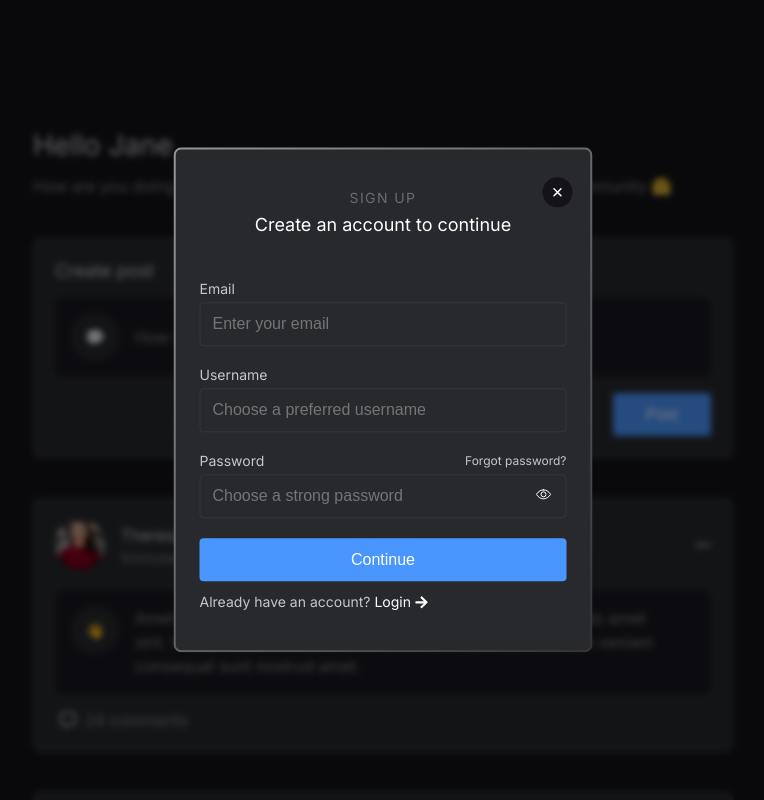
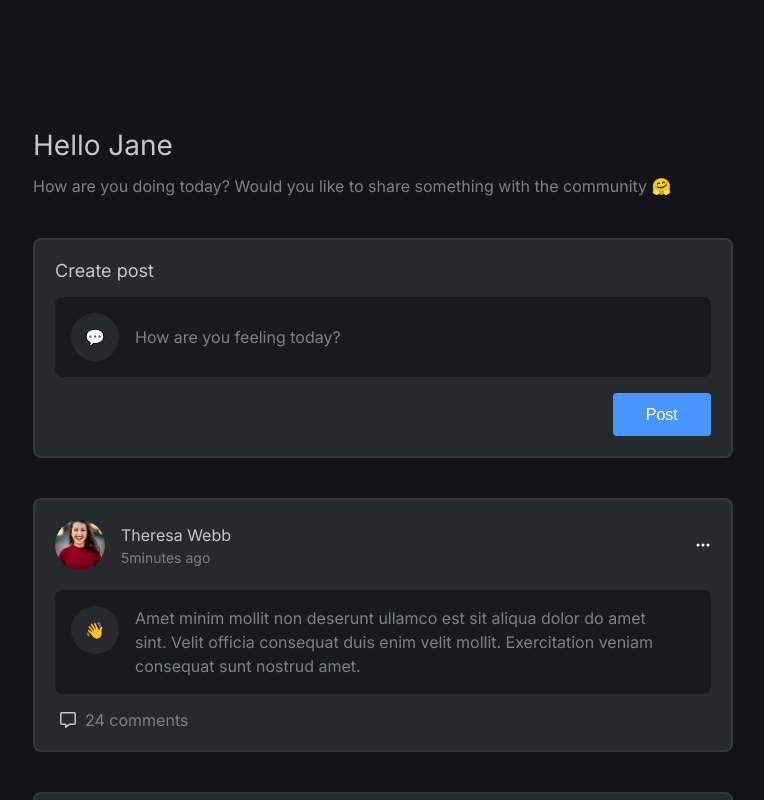
Before and after one commit to bhargavipadhya/atlys, a React (Vite) app: page /feed in a window 1280 px wide. Shown: the top 800 px of the page, without its empty margins (257-1021 px from the left). Built offline with nearby package versions, Linux system fonts and the light colour scheme.

Commit message:
Generalized the code and removed redundancy.

```diff
--- a/src/components/Card.jsx
+++ b/src/components/Card.jsx
@@ -3,7 +3,7 @@ import classes from './Card.module.scss';
 import Button from "./Button";
 import { FaArrowRight } from "react-icons/fa";
 import Input from "./Input";
-import {Link} from "react-router-dom";
+import { Link } from "react-router-dom";
 
 const Card = ({register, toggleModal, pathname, handleBtnClick }) => {
     return (
@@ -21,14 +21,15 @@ const Card = ({register, toggleModal, pathname, handleBtnClick }) => {
                         <Button buttonText={register ? "Continue" : "Login Now"} width="100%" />
                     </Link>
                     :
-                    register ? <Button buttonText="Continue" onClickFn={toggleModal} width="100%" /> : <Button buttonText="Login Now" onClickFn={toggleModal} width="100%" />
+                    <Button buttonText={register ? "Continue" : "Login Now"} onClickFn={toggleModal} width="100%" />
                 }
 
-                {register ?
-                    <p className={classes.registerText}>Already have an account? <a onClick={handleBtnClick}><span>Login</span>&nbsp; <FaArrowRight /></a></p>
-                     :
-                    <p className={classes.registerText}>Not registered yet? <a onClick={handleBtnClick}><span>Register</span>&nbsp; <FaArrowRight /></a></p>
-                }
+                <p className={classes.registerText}>{register ? "Already have an account?" : "Not registered yet?"}
+                    <a onClick={handleBtnClick}>
+                        <span>{register ? "Login" : "Register"}</span>&nbsp;
+                        <FaArrowRight />
+                    </a>
+                </p>
             </div>
         </div>
     );
--- a/src/pages/Feed.jsx
+++ b/src/pages/Feed.jsx
@@ -8,7 +8,7 @@ import {useLocation} from "react-router-dom";
 
 const Feed = () => {
 
-    const [modal, setModal] = useState(true);
+    const [modal, setModal] = useState(false);
     const location = useLocation();
     const { pathname } = location;
 
```
